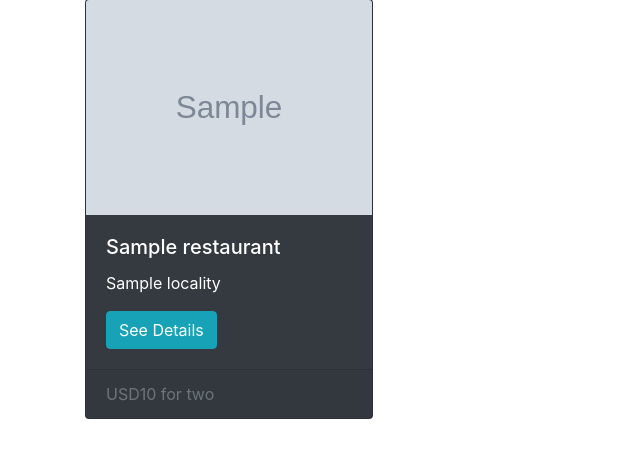
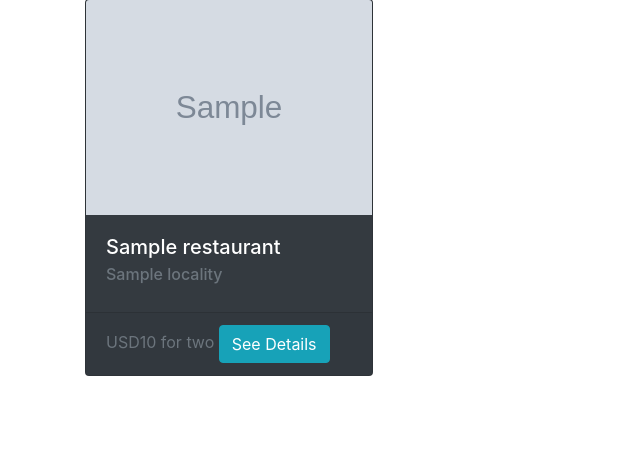
Before and after one commit to adnanhakim/Djomato, a Django app: page / in a window 1280 px wide. Shown: the part 81-539 px from the top of the page, without its empty margins (0-640 px from the left). Run offline with Django 3.2, Linux system fonts and the light colour scheme; tables that the repository leaves empty hold one stand-in row (values such as "Sample post"); grey boxes marked "Sample" are stand-in pictures; a database or web service that is not in the repository returns one stand-in record (values such as "Sample title"); data that the repository does not hold is empty; some libraries are stand-ins or nearby versions.

Commit message:
Footer(2)

```diff
--- a/Djomato/DJEats/templates/DJEats/home.html
+++ b/Djomato/DJEats/templates/DJEats/home.html
@@ -7,11 +7,12 @@
             <img class="card-img-top" src={{ restaurant.image }} alt="Card image cap">
             <div class="card-body">
                 <h5 class="card-title">{{ restaurant.name }}</h5>
-                <p class="card-text">{{ restaurant.locality }}</p>
-                <a href="#" class="btn btn-info">See Details</a>
+                <h6 class="card-subtitle mb-2 text-muted">{{ restaurant.locality }}</h6>
+
             </div>
             <div class="card-footer text-muted">
                 {{ restaurant.cost }} for two
+                <a href="#" class="btn btn-info">See Details</a>
             </div>
         </div>
     </div>
```
